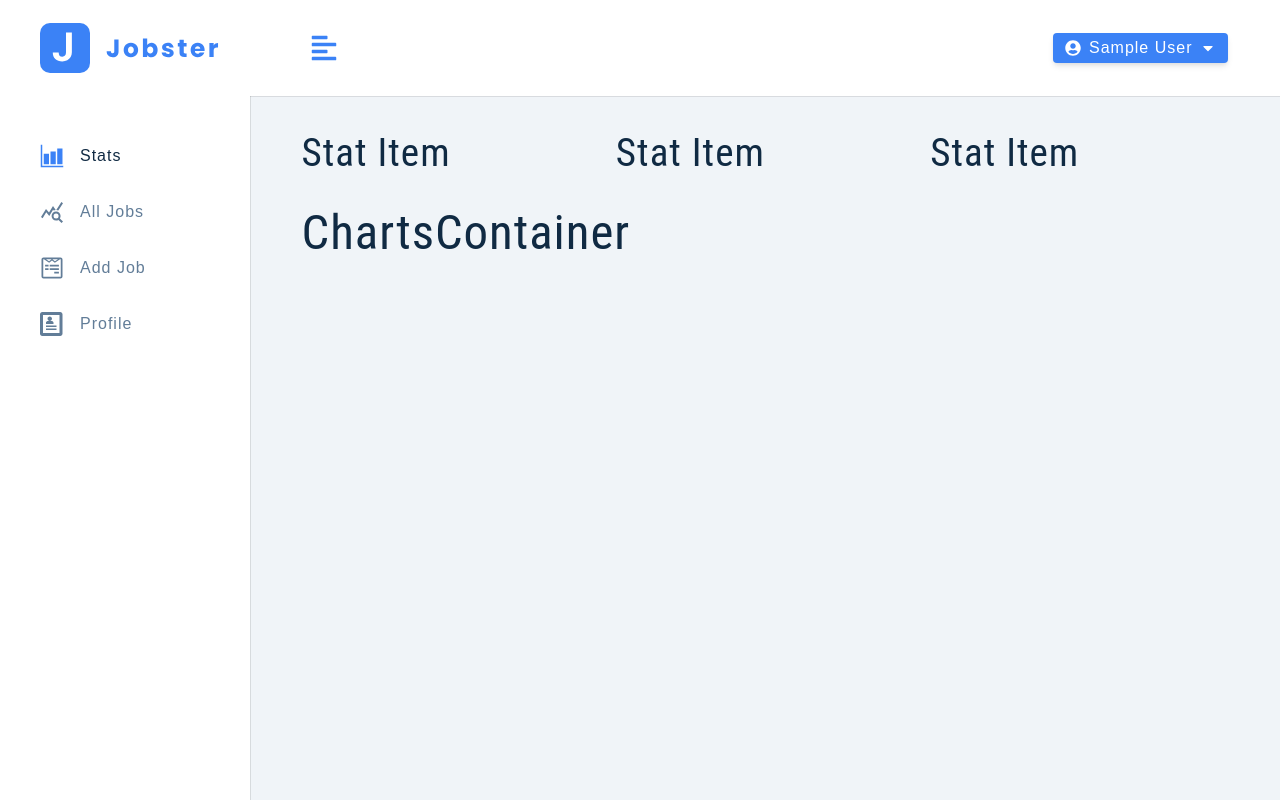
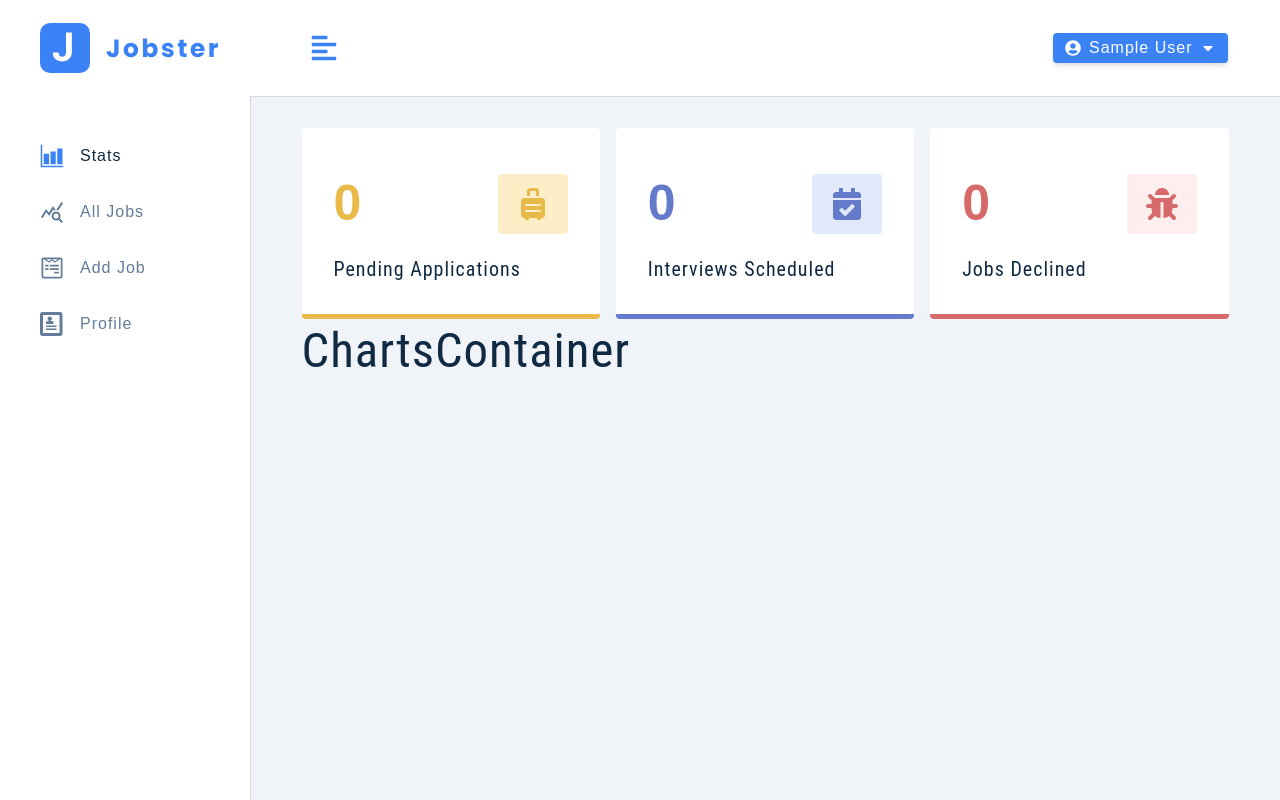
Before and after one commit to ThePrinceOfCodes/job-applications-dashboard, a React (Create React App) app: page / in a window 1280 px wide. Built offline with nearby package versions, Linux system fonts and the light colour scheme; sample sign-in values are in the browser's storage.

Commit message:
stat item component ui

```diff
--- a/src/components/StatItem.js
+++ b/src/components/StatItem.js
@@ -1,9 +1,14 @@
 import React from "react";
+import Wrapper from "../assets/wrappers/StatItem";
 
-const StatItem = () => {
-    return <h2>
-    stat item
-    </h2>
+const StatItem = ({count, title, icon, color, bcg}) => {
+    return <Wrapper color={color} bcg={bcg}>
+        <header>
+            <span className="count">{count}</span>
+            <span className="icon">{icon}</span>
+        </header>
+        <h5 className="title">{title}</h5>
+    </Wrapper>
 }
 
 export default StatItem
```
